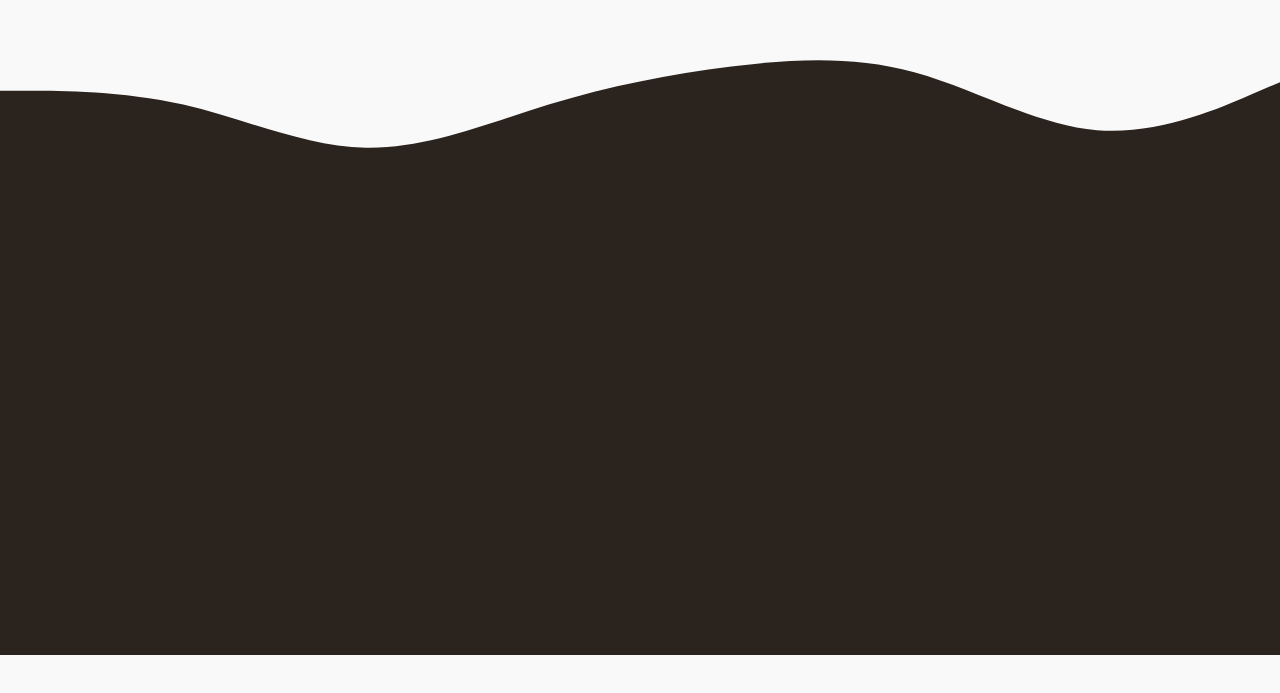
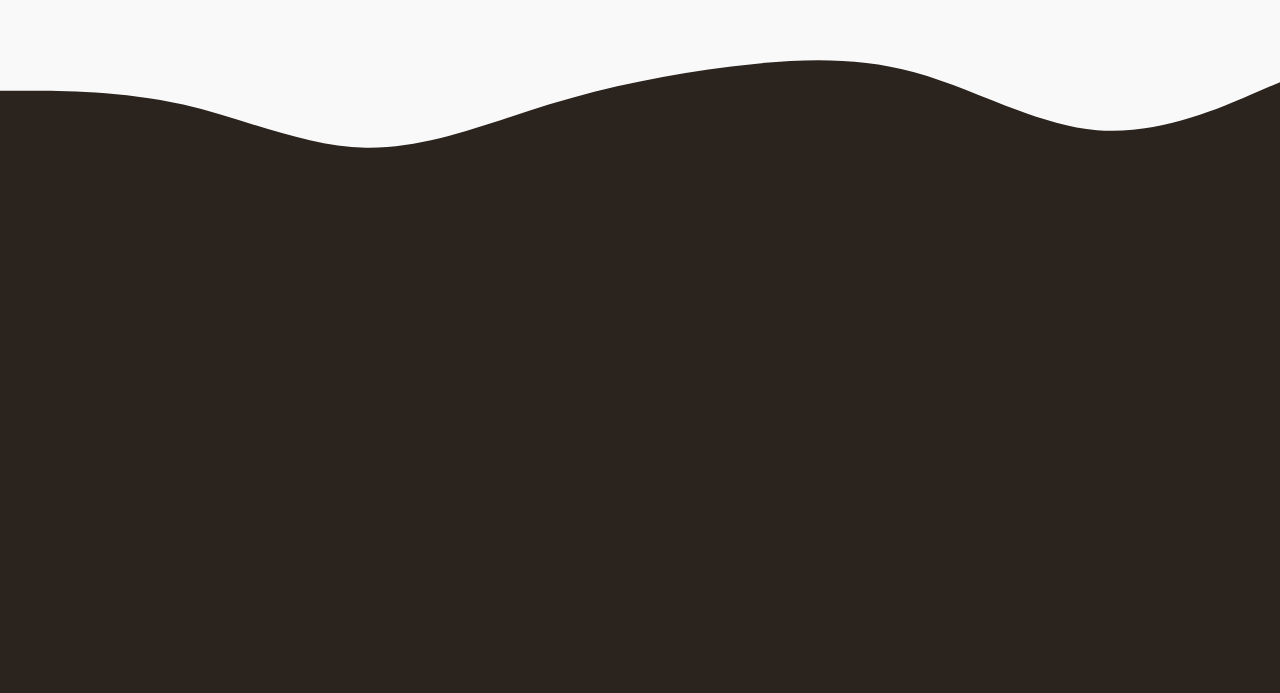
Before and after one commit to clockenus/cafe-website, a plain HTML site: page docs/index.html in a window 1280 px wide. Shown: the part 1740-2433 px from the top of the page. Drawn offline with Linux system fonts and the light colour scheme.

Commit message:
footer hotfix

```diff
--- a/docs/style/footer.css
+++ b/docs/style/footer.css
@@ -2,9 +2,9 @@ footer {
     position: relative;
     color: #F9F9F9;
     background-color: #2B231D;
-    padding-top: 2rem;
+    /* padding-top: 2rem; */
     z-index: -1;
-    height: 90vh;
+    aspect-ratio: 900 / 600;
     width: 100%;
 
     display: flex;
@@ -31,5 +31,5 @@ footer::before {
     bottom:0;
     left:0;
     width: 100%;
-    margin: 2rem;
+    padding: 2rem;
 }
```
